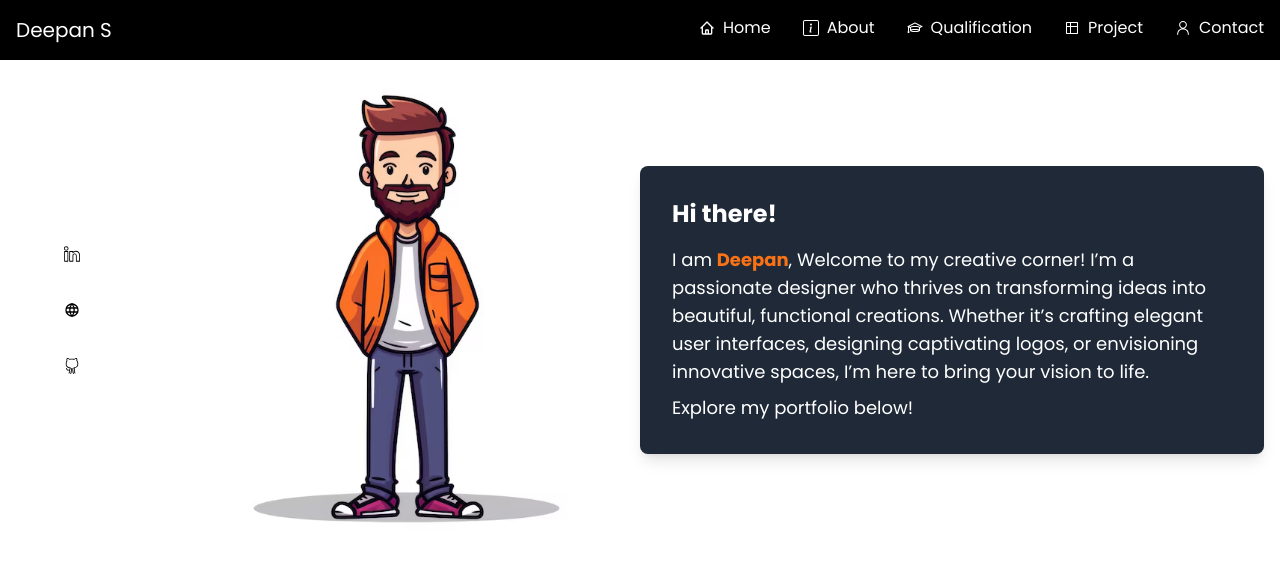
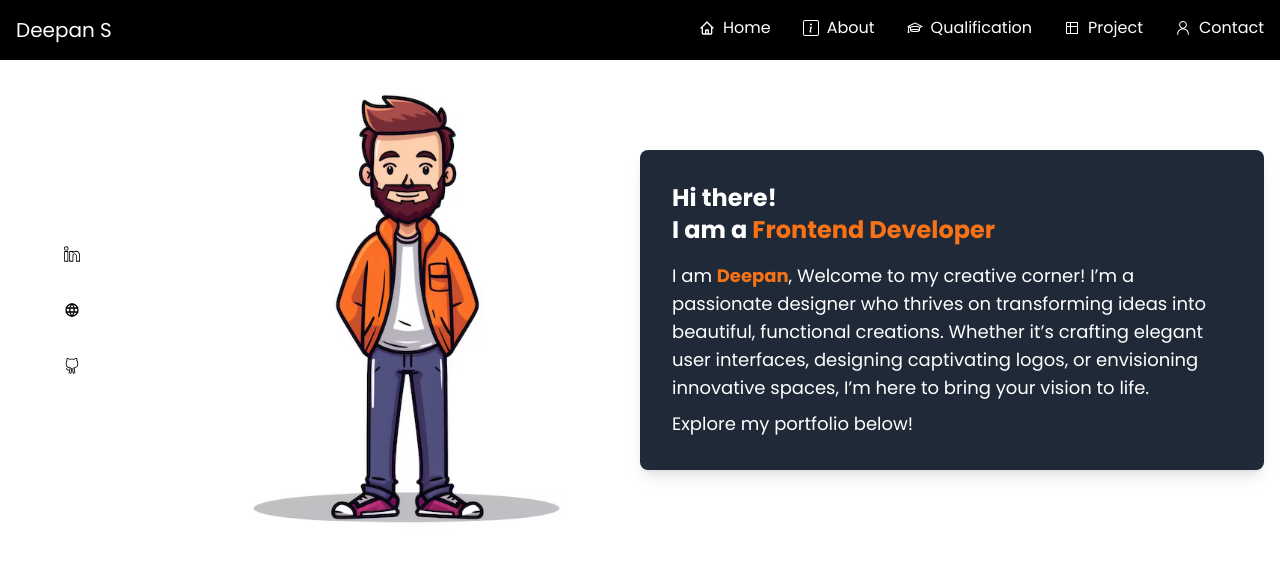
Before and after one commit to DeepanSenthilkumar005/reactportfolio, a React (Vite) app: page / in a window 1280 px wide. Shown: the top 562 px of the page. Built offline with nearby package versions, Linux system fonts and the light colour scheme.

Commit message:
feat:Type Writer Added

```diff
--- a/src/components/HomePage.jsx
+++ b/src/components/HomePage.jsx
@@ -3,6 +3,7 @@ import ProfilePhoto from "../assets/person.avif"
 import { SlSocialLinkedin } from "react-icons/sl";
 import { SlSocialGithub } from "react-icons/sl";
 import { TbWorld } from "react-icons/tb";
+import Typewriter from './Typewriter ';
 
 function HomePage() {
   const Links=[
@@ -44,7 +45,9 @@ function HomePage() {
           {/* Right Content */}
           <div className="RightContent stm:mx-auto my-auto text-white max-w-4xl mx-auto">
             <div className="Content bg-gray-800 p-8 rounded-lg shadow-lg ">
-              <b className="text-2xl font-bold">Hi there!</b>
+              <b className="text-2xl stm:text-xl font-bold block">Hi there! </b>
+              {/* <b className="text-2xl font-bold">I am a</b> */}
+              <b className="text-2xl stm:text-xl font-bold flex">I am a&nbsp;<Typewriter /></b>
               <p className="mt-4 text-lg">
                 I am <span className="font-semibold text-orange-500">Deepan</span>, Welcome to my creative corner! I’m a passionate designer who thrives on transforming ideas into beautiful, functional creations.
                 Whether it’s crafting elegant user interfaces, designing captivating logos, or envisioning innovative spaces, I’m here to bring your vision to life.
--- /dev/null
+++ b/src/components/Typewriter .jsx
@@ -0,0 +1,58 @@
+import React, { useState, useEffect } from 'react';
+
+const Typewriter = () => {
+    const texts = ['Frontend Developer', 'Problem Solver', 'Tech Enthusiast'];
+    const [textIndex, setTextIndex] = useState(0);
+    const [charIndex, setCharIndex] = useState(0);
+    const [isDeleting, setIsDeleting] = useState(false);
+    const [text, setText] = useState('');
+    const [borderLine, setBorderLine] = useState(true);
+
+    useEffect(() => {
+        const currentText = texts[textIndex];
+
+        const typingSpeed = isDeleting ? 100 : 200; // Speed for typing/deleting
+        const timeout = setTimeout(() => {
+            if (isDeleting) {
+                // Deleting characters
+                setText(currentText.substring(0, charIndex - 1));
+                setCharIndex((prev) => prev - 1);
+            } else {
+                // Adding characters
+                setText(currentText.substring(0, charIndex + 1));
+                setCharIndex((prev) => prev + 1);
+            }
+
+            // When the text is fully typed
+            if (!isDeleting && charIndex === currentText.length) {
+                setTimeout(() => setIsDeleting(true), 2000); // Pause before deleting
+            }
+
+            // When the text is fully deleted
+            if (isDeleting && charIndex === 0) {
+                setIsDeleting(false);
+                setTextIndex((prev) => (prev + 1) % texts.length); // Move to the next text
+            }
+        }, typingSpeed);
+
+        return () => clearTimeout(timeout); // Clear timeout on cleanup
+    }, [charIndex, isDeleting, textIndex, texts]);
+
+    // Handle the blinking effect for the border/cursor
+    useEffect(() => {
+        const interval = setInterval(() => {
+            setBorderLine((prev) => !prev);
+        }, 400);
+
+        return () => clearInterval(interval); // Clear interval on cleanup
+    }, []);
+
+    return (
+        <div className="typewriter text-orange-500">
+            <span>{text}</span>
+            <span className={`border-l-2 ${borderLine ? 'border-black' : 'border-transparent'}`}></span>
+        </div>
+    );
+};
+
+export default Typewriter;
```
Also changed, not shown: 1 other file (tests, documents, lock files or other folders).
